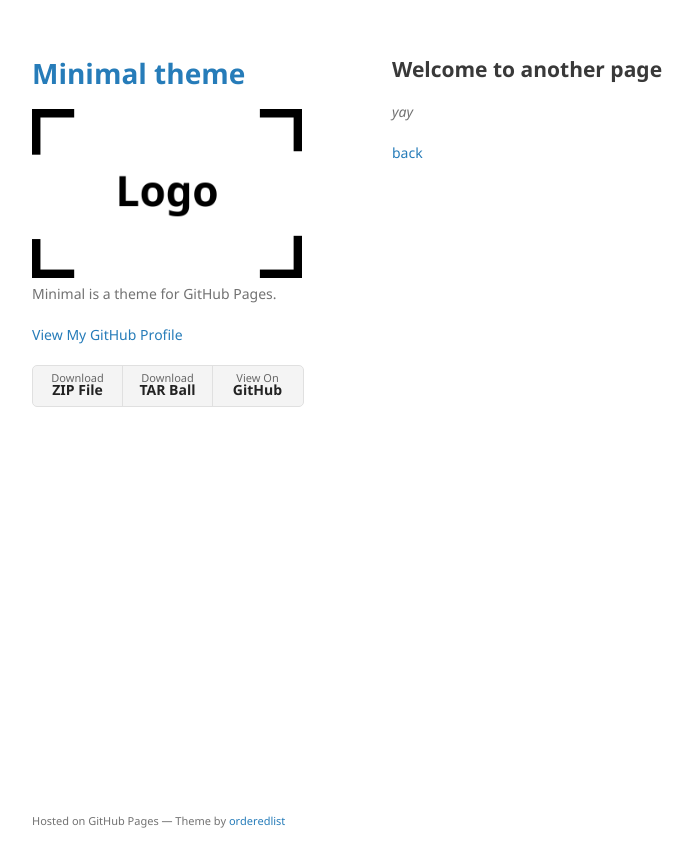
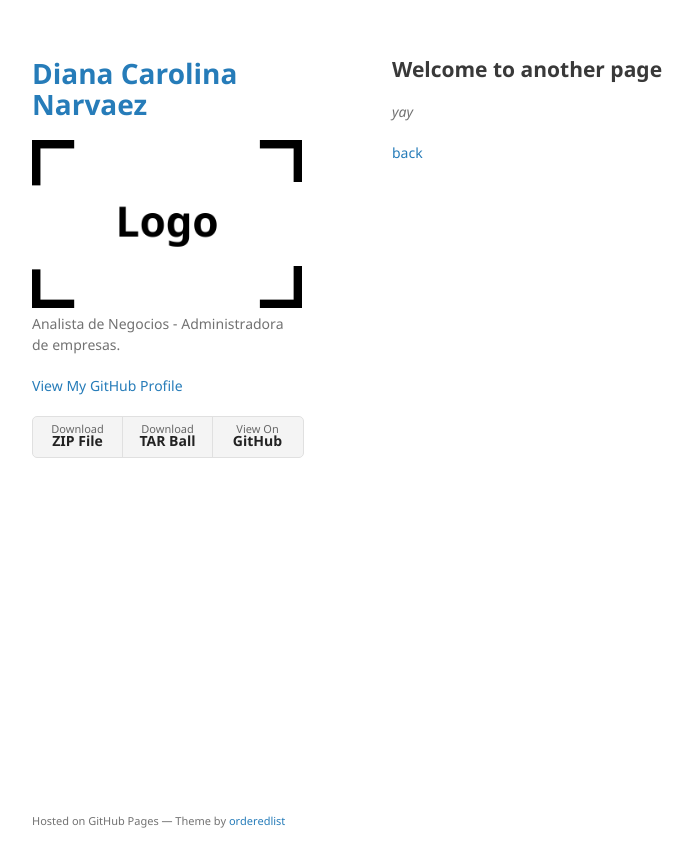
Before and after one commit to dicana27/dicana27.github.io, a Jekyll site: the page built from another-page.md, in a window 1280 px wide. Shown: the top 867 px of the page, without its empty margins (178-871 px from the left). Built offline with Jekyll 4.4.1, drawn with Linux system fonts in a browser that asks for light colours; our own code applies the rules of GitHub Pages for plain Markdown files.

Commit message:
cambio config, agregado de titulo

```diff
--- a/_config.yml
+++ b/_config.yml
@@ -1,6 +1,6 @@
-title: Minimal theme
+title: Diana Carolina Narvaez
 logo: /assets/img/logo.png
-description: Minimal is a theme for GitHub Pages.
+description: Analista de Negocios - Administradora de empresas.
 show_downloads: true
 google_analytics:
 theme: jekyll-theme-minimal
```
